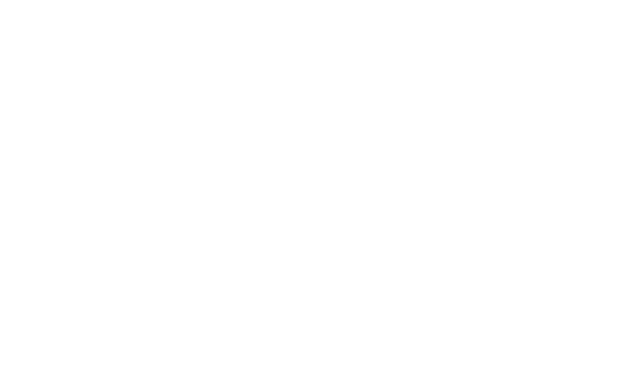
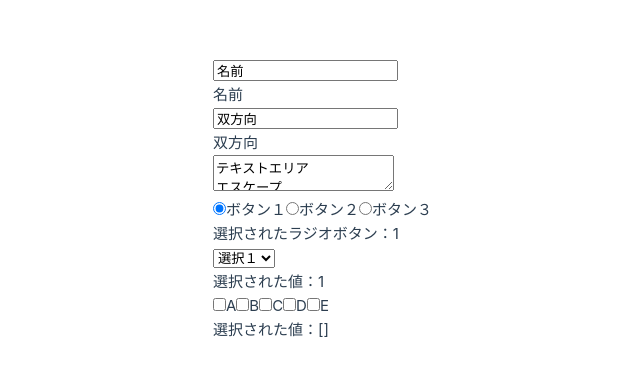
Before and after one commit to aokimakoto0322/SocialCommunityApp_Vue, a Vue app: page /databind in a window 1280 px wide. Before the commit this address had no page. Shown: the part 200-576 px from the top of the page, without its empty margins (208-848 px from the left). Built offline with nearby package versions, Linux system fonts and the light colour scheme.

Commit message:
双方向データバインドについてのサンプルページ作成

```diff
--- /dev/null
+++ b/src/components/DataBindSample.vue
@@ -0,0 +1,62 @@
+<script setup lang="ts">
+import { ref } from 'vue'
+
+const inputName = ref("名前")
+
+//双方向データバインディングをv-modelを使用しないで実現する場合
+const inputTwoWay = ref("双方向")
+const onInputNameTwoWay = (event: Event) => {
+    const element = event.target as HTMLInputElement
+    inputTwoWay.value = element.value
+}
+
+const inputTextArea = ref("テキストエリア\nエスケープ")
+const inputRadioButton = ref(1)
+const inputSelect = ref(1)
+const inputCheckBox = ref([])
+
+</script>
+
+
+<template>
+    <section>
+        <div>
+            <input type="text" v-model="inputName">
+            <p>{{ inputName }}</p>
+        </div>
+
+        <div>
+            <input type="text" v-bind:value="inputTwoWay" v-on:input="onInputNameTwoWay">
+            <p>{{ inputTwoWay }}</p>
+        </div>
+
+        <div>
+            <textarea v-model="inputTextArea"></textarea>
+        </div>
+
+        <div>
+            <label><input type="radio" value="1" v-model="inputRadioButton">ボタン１</label>
+            <label><input type="radio" value="2" v-model="inputRadioButton">ボタン２</label>
+            <label><input type="radio" value="3" v-model="inputRadioButton">ボタン３</label>
+            <p>選択されたラジオボタン：{{ inputRadioButton }}</p>
+        </div>
+
+        <div>
+            <select v-model="inputSelect">
+                <option value="1">選択１</option>
+                <option value="2">選択２</option>
+                <option value="3">選択３</option>
+            </select>
+            <p>選択された値：{{ inputSelect }}</p>
+        </div>
+
+        <div>
+            <label><input type="checkbox" v-model="inputCheckBox" value="1">A</label>
+            <label><input type="checkbox" v-model="inputCheckBox" value="2">B</label>
+            <label><input type="checkbox" v-model="inputCheckBox" value="3">C</label>
+            <label><input type="checkbox" v-model="inputCheckBox" value="4">D</label>
+            <label><input type="checkbox" v-model="inputCheckBox" value="5">E</label>
+            <p>選択された値：{{ inputCheckBox }}</p>
+        </div>
+    </section>
+</template>
--- a/src/router/index.ts
+++ b/src/router/index.ts
@@ -32,6 +32,11 @@
       path: '/event',
       name: 'event',
       component: () => import('../components/EventSample.vue')
+    },
+    {
+      path: '/databind',
+      name: 'databind',
+      component: () => import('../components/DataBindSample.vue')
     }
   ]
 })
```
